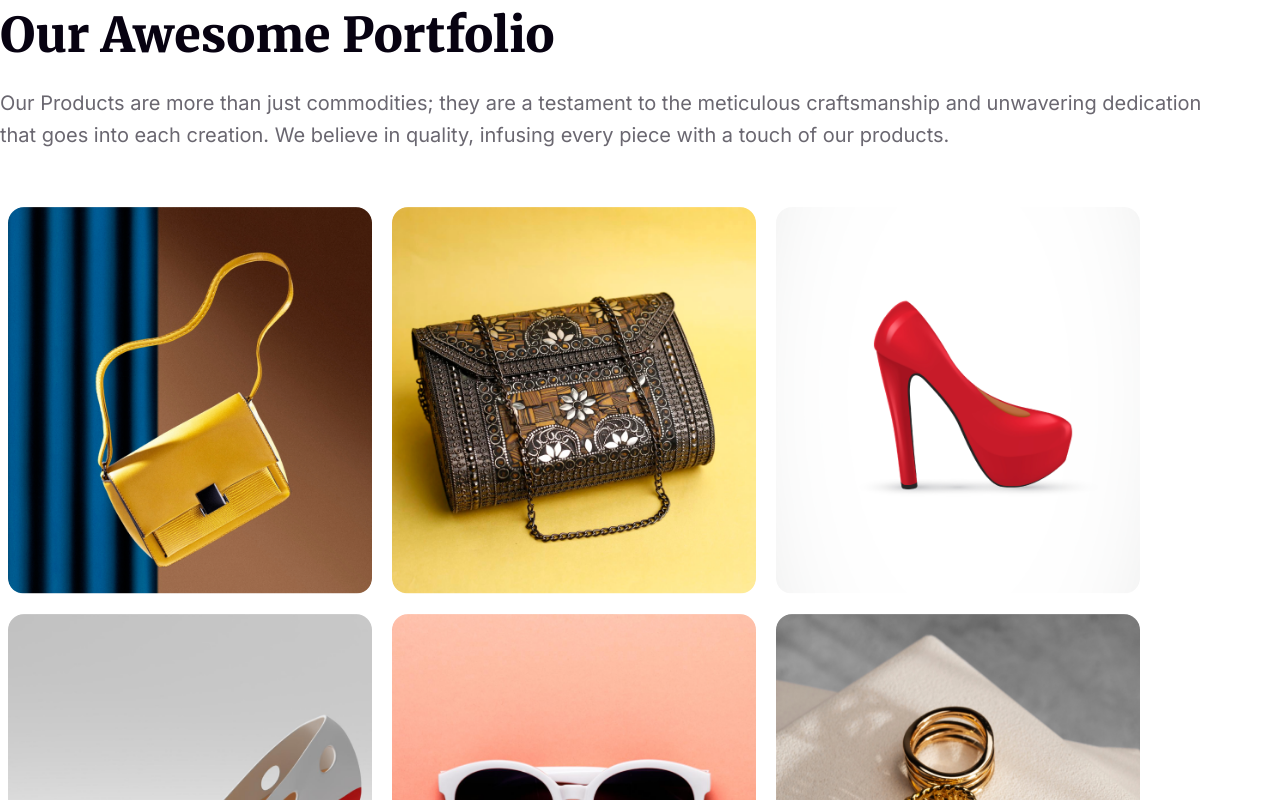
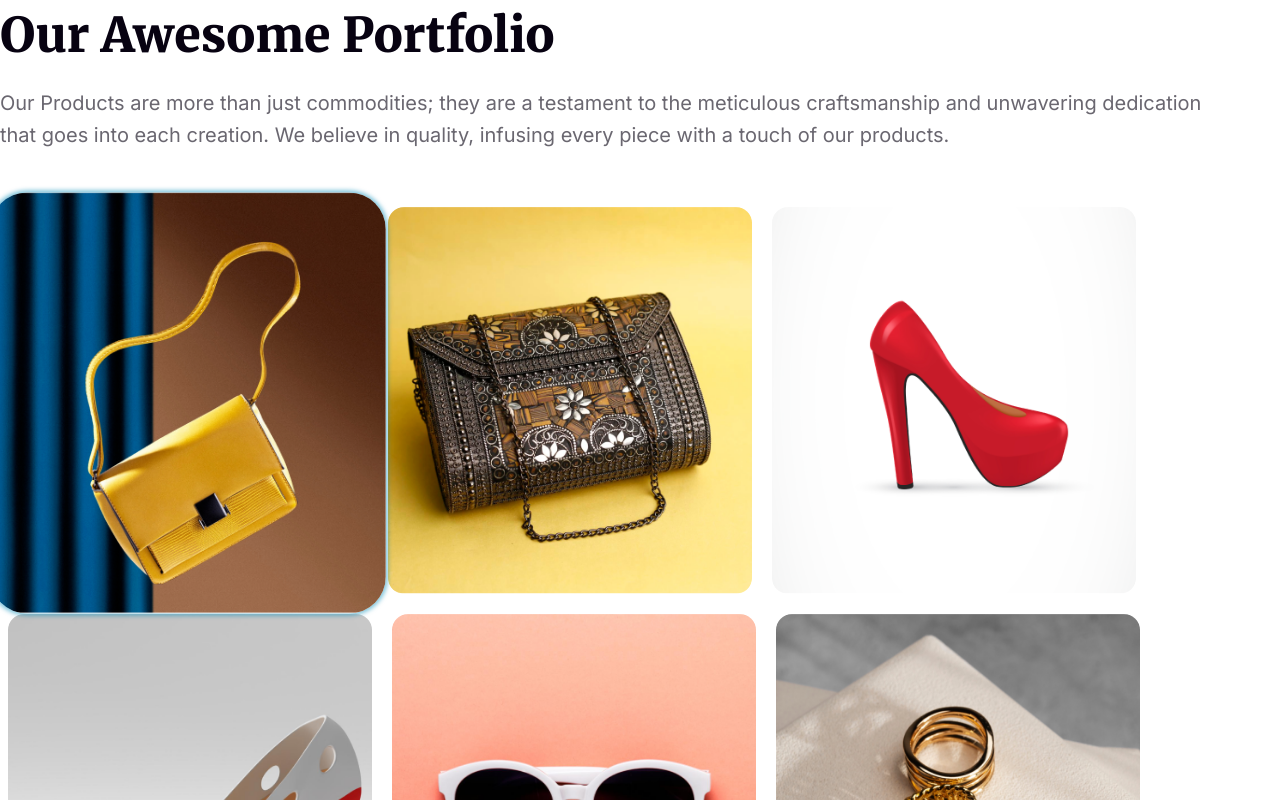
Before and after one commit to auishi22/Assignment-01, a plain HTML site: page index.html in a window 1280 px wide. In both pictures the pointer is over the picture 190 px from the left and 5073 px from the top of the page. Shown: the part 4673-5473 px from the top of the page. Drawn offline with Linux system fonts and the light colour scheme.

Commit message:
hover added in images

```diff
--- a/styles/page.css
+++ b/styles/page.css
@@ -282,6 +282,11 @@
 .portfolio-pics{
     margin-top: 48px;
 }
+.portfolio-pics img:hover{
+    box-shadow: 0 0 2px 1px rgba(0, 140, 186, 0.5);
+    zoom: 200%;
+    transform: scale(1.15);
+}
 .portfolio-pics img {
     border-radius: 16px;
     width: calc(30% - 20px);
```
